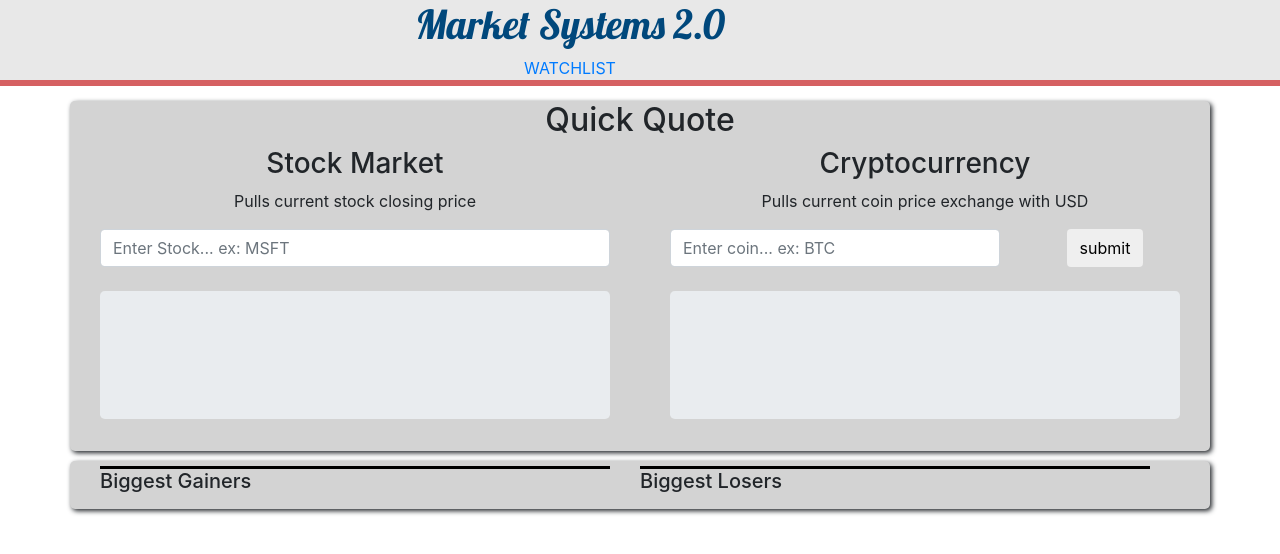
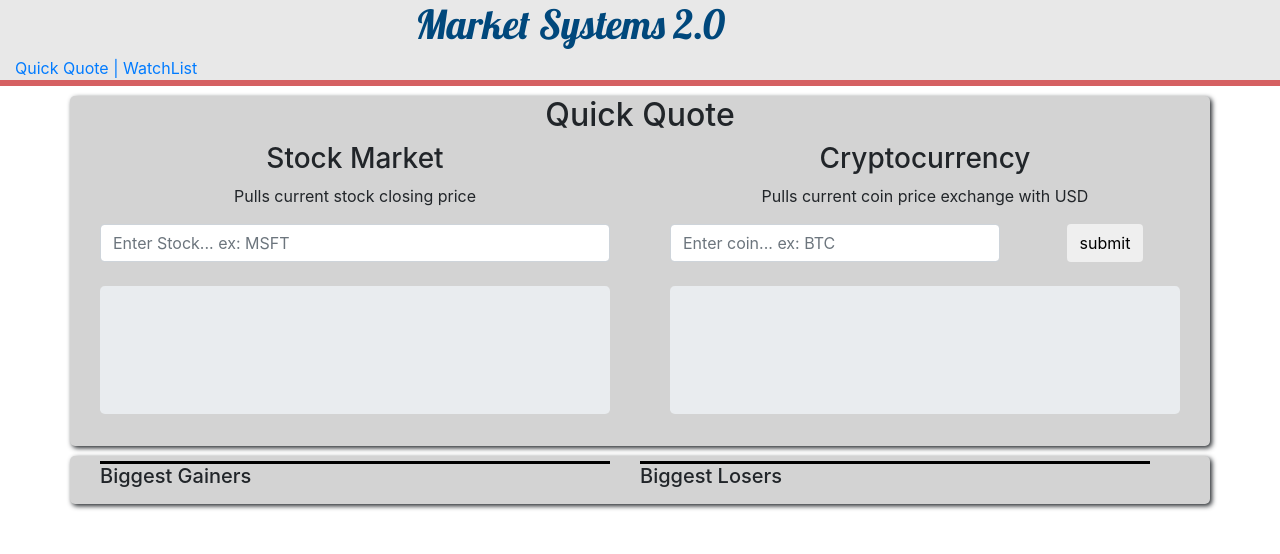
Before and after one commit to trizmo/stock-system, a plain HTML site: page index.html in a window 1280 px wide. Drawn offline with nearby package versions, Linux system fonts and the light colour scheme; no server answers.

Commit message:
beautifying

```diff
--- a/index.html
+++ b/index.html
@@ -15,6 +15,7 @@
 
 <body>
 
+
   <div class="ticker">
 
 
@@ -23,14 +24,19 @@
   <!--OLD NAV BAR-->
 
   <div class="container-fluid text-center head">
+    <div class="container row">
+      <div class="col-md-12">
+        <h1 class="gfont2" href="index.html">Market Systems 2.0</h1>
+      </div>
+    </div>
+
     <div class="container row centered">
-      <div class="col-12">
-        <h1 class="gfont2" href="index.html">Market Systems 2.0</h1>
-        <div>
-          <a href="watchlist.html">WATCHLIST</a>
+      <div class="col-med-12">
+          <a href="index.html">Quick Quote | </a>
+          <a href="watchlist.html">WatchList</a>
         </div>
       </div>
-    </div>
+
   </div>
 
   <!--NEW NAV BAR-->
--- a/style.css
+++ b/style.css
@@ -15,7 +15,7 @@ a {
 
 .head {
   border-bottom: 6px #D56062 solid;
-  margin-bottom: 15px;
+  /* margin-bottom: 15px; */
   background-color: #E8E8E8;
 }
 
```
Also changed, not shown: watchlist.html (+12 -5 lines).
